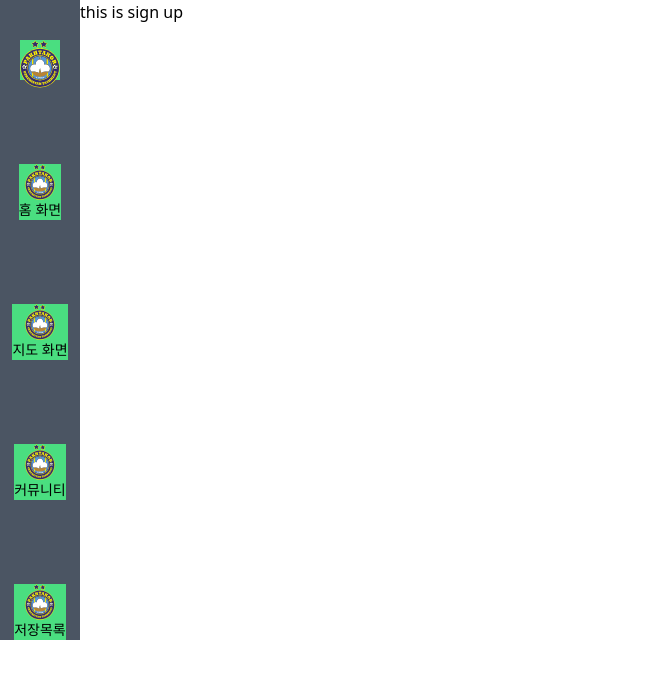
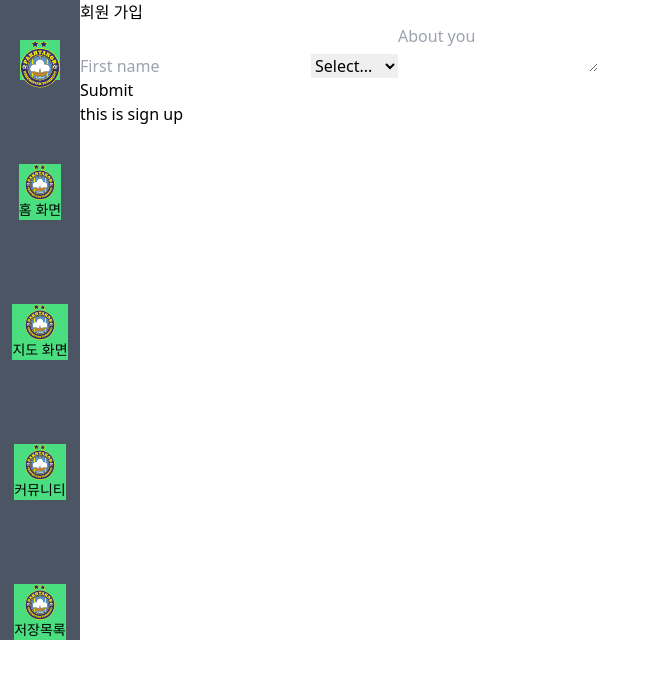
Before and after one commit to sky4564/next-toy-src, a Next.js app: page /sign in a window 1280 px wide. Shown: the top 678 px of the page, without its empty margins (0-659 px from the left). Built offline with nearby package versions, Linux system fonts and the light colour scheme.

Commit message:
react hook form  기본형 추가. todo: 타입체크 , css 적용 필요

```diff
--- /dev/null
+++ b/src/app/components/SignUpForm.tsx
@@ -0,0 +1,28 @@
+"use client"
+import { useState } from "react";
+import { useForm } from "react-hook-form";
+
+
+export default function SignUpForm() {
+  const { register, handleSubmit } = useForm();
+  const [data, setData] = useState("");
+
+  function submit(data: FieldValue) {
+    setData(JSON.stringify(data))
+    console.log(data)
+  }
+  return (
+    <form onSubmit={handleSubmit((data) => submit(data))}>
+
+      <input {...register("firstName")} placeholder="First name" />
+      <select {...register("category", { required: true })}>
+        <option value="">Select...</option>
+        <option value="A">Option A</option>
+        <option value="B">Option B</option>
+      </select>
+      <textarea {...register("aboutYou")} placeholder="About you" />
+      <p>{data}</p>
+      <input type="submit" />
+    </form >
+  );
+}
--- a/src/app/sign/page.tsx
+++ b/src/app/sign/page.tsx
@@ -1,11 +1,17 @@
+import SignUpForm from "../components/SignUpForm"
 
 
 
 export default function SignPage() {
   return (
     <>
-      <div>
-        this is sign up
+
+      <div className="flex flex-col">
+        <h2>회원 가입 </h2>
+        <SignUpForm />
+        <div>
+          this is sign up
+        </div>
       </div>
     </>
   )
```
